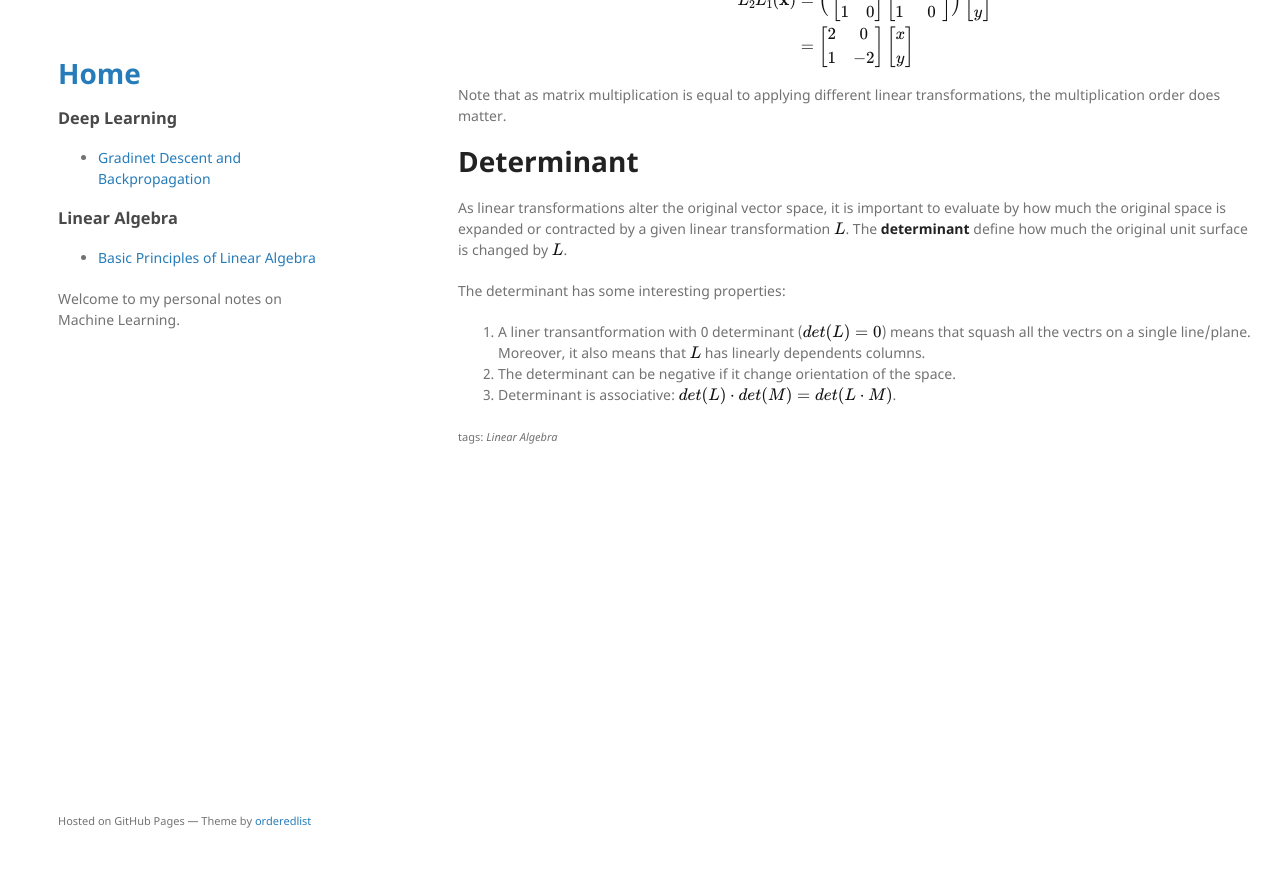
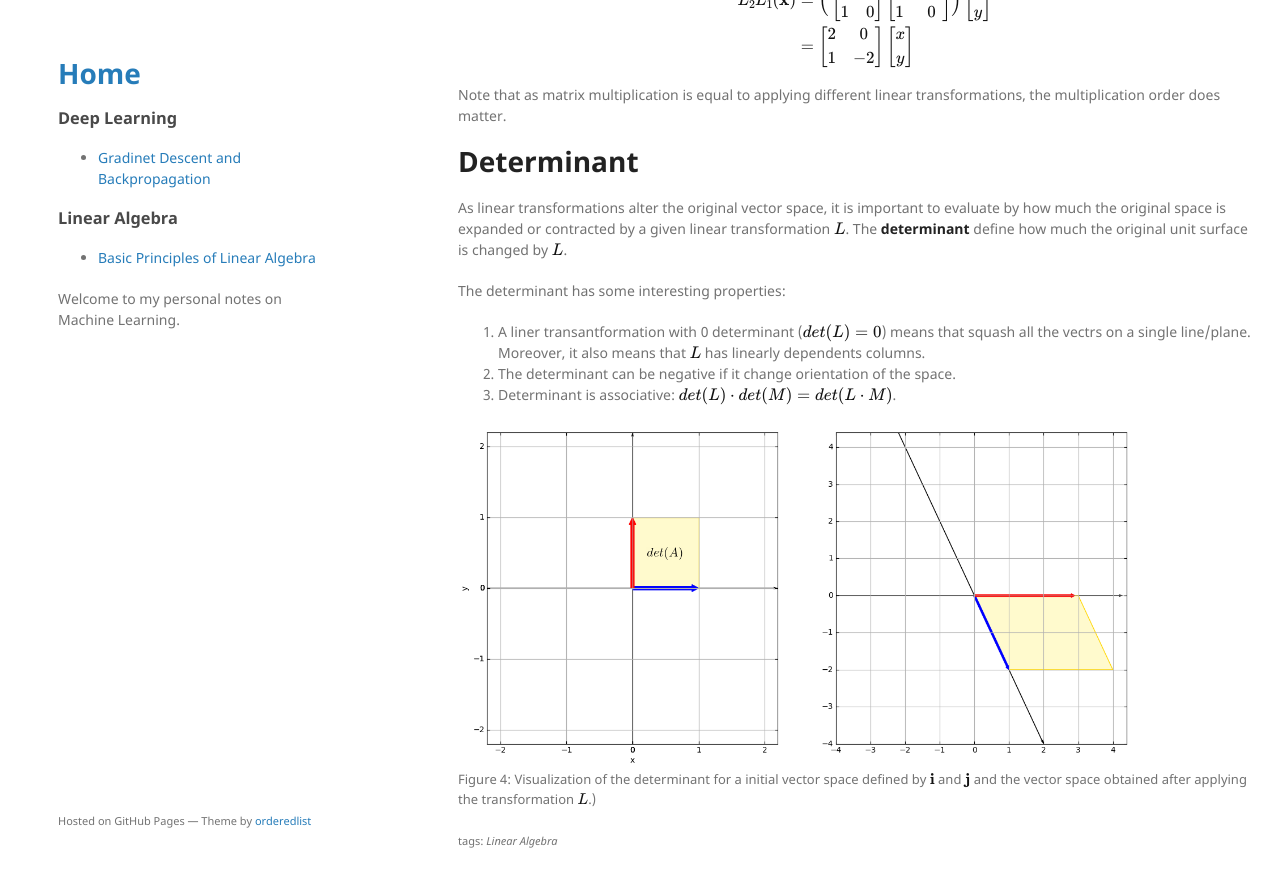
Before and after one commit to andompesta/andompesta.github.io, a Jekyll site: the page built from _posts/2020-12-23-base-vectors.md, in a window 1280 px wide and 900 px high, scrolled down 3014 px. Shown: the top 887 px of the window. Built offline with Jekyll 4.4.1, drawn with Linux system fonts in a browser that asks for light colours; formulas are drawn with MathJax 3; a script that is not in the unit is left out; before the commit the page ends 3510 px from its top, so only the background shows below that.

Commit message:
determinant visualaization

```diff
--- a/_posts/2020-12-23-base-vectors.md
+++ b/_posts/2020-12-23-base-vectors.md
@@ -124,3 +124,8 @@ The determinant has some interesting properties:
 1. A liner transantformation with 0 determinant ($$ det(L) = 0$$) means that squash all the vectrs on a single line/plane. Moreover, it also means that $$L$$ has linearly dependents columns.
 2. The determinant can be negative if it change orientation of the space.
 3. Determinant is associative: $$det(L) \cdot det(M) = det(L \cdot M)$$.
+
+<div>
+<img src="{{site.baseurl}}/assets/img/linear_algebra/determinant.png" style="max-width: 85%">
+<p style="font-size:small;">Figure 4: Visualization of the determinant for a initial vector space defined by $\mathbf{i}$ and $\mathbf{j}$ and the vector space obtained after applying the transformation $L$.)</p>
+</div>
```
Also changed, not shown: assets/img/linear_algebra/determinant.png (added).
